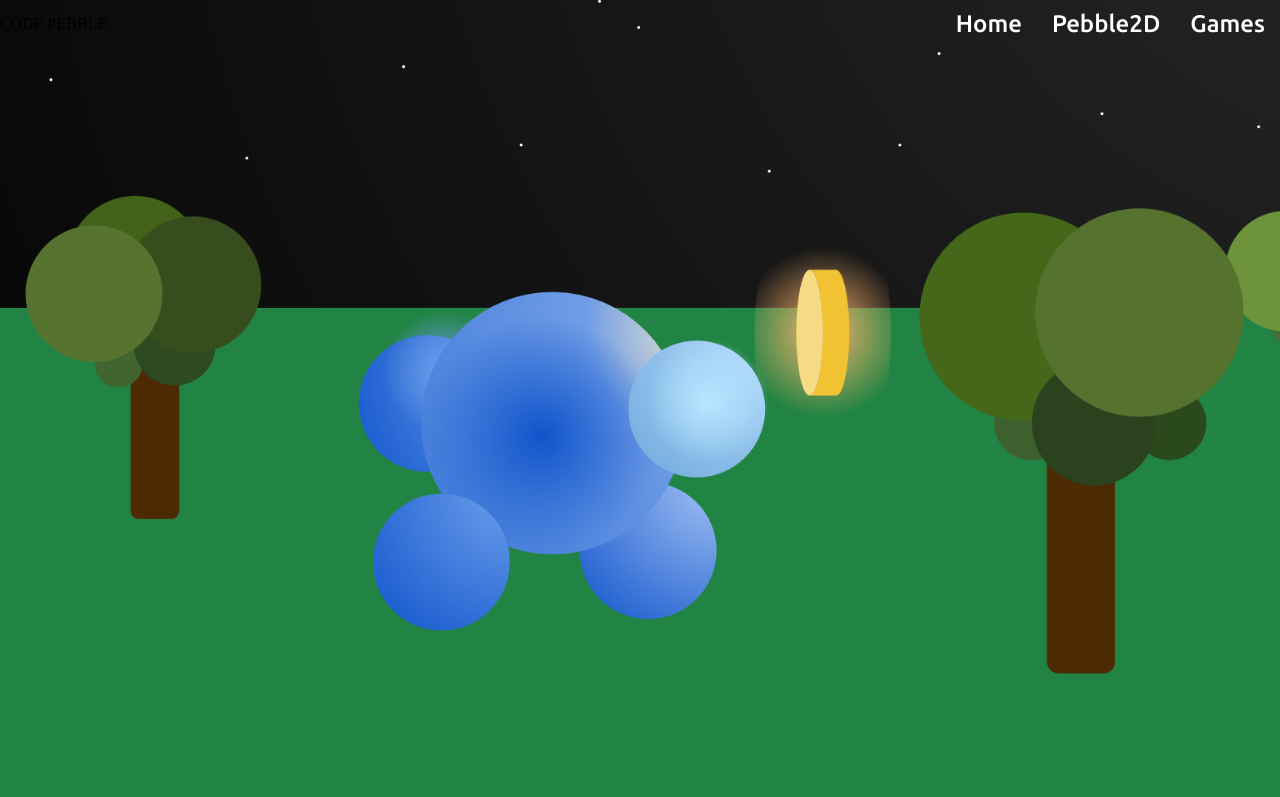
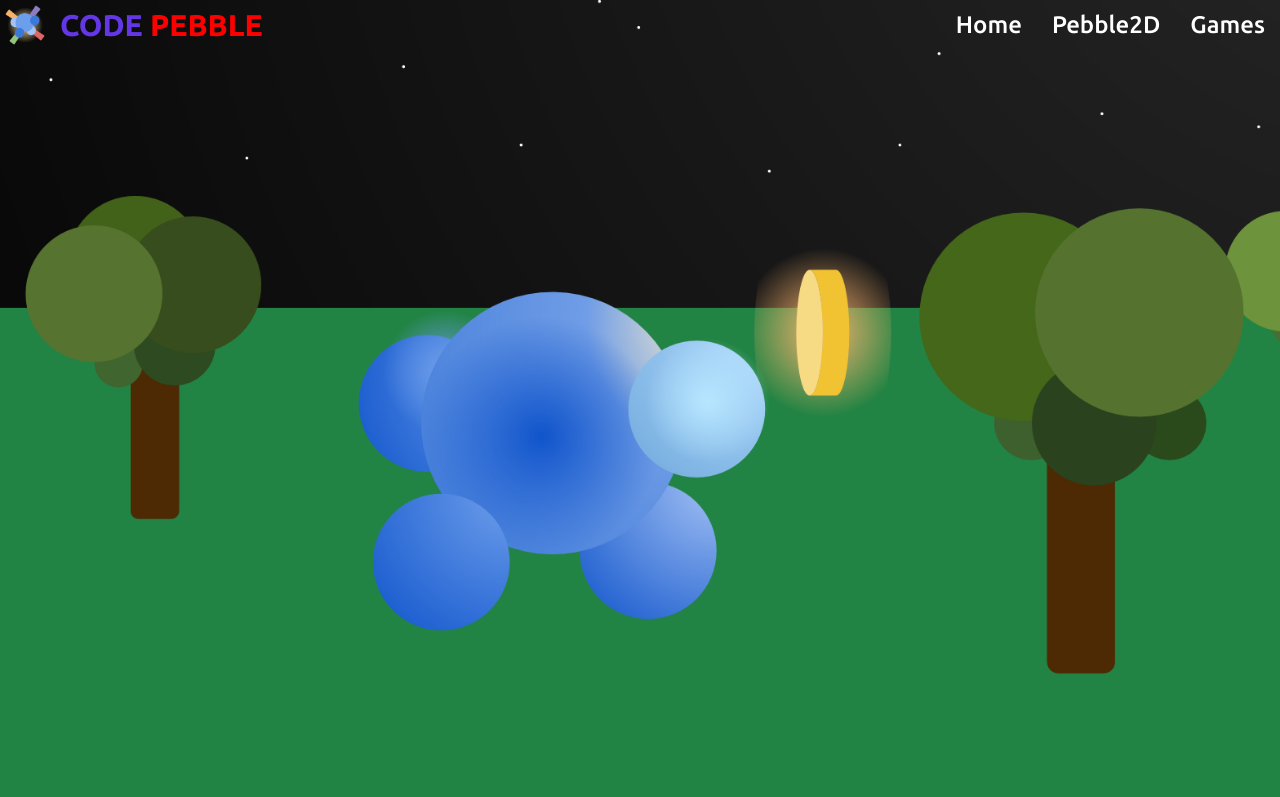
Before and after one commit to Jonster5/codepebble, a website: page public/index.html in a window 1280 px wide. Shown: the top 797 px of the page. Drawn offline with Linux system fonts and the light colour scheme.

Commit message:
added logo and title

```diff
--- a/public/css/style.css
+++ b/public/css/style.css
@@ -40,6 +40,7 @@ body {
     background-position: center;
     background-repeat: no-repeat;
     background-size: cover;
+    z-index: -10;
 }
 
 .nav {
@@ -65,7 +66,7 @@ body {
 }
 
 .nav_item:hover {
-    background: rgba(255, 255, 255, 0.3);
+    background: rgba(255, 255, 255, 0.1);
     cursor: pointer;
 }
 
@@ -74,7 +75,31 @@ body {
 }
 
 .nav_logo_img {
-    background: url('../images/CH_Logo.png');
+    max-width: 40px;
+    max-height: 40px;
+    margin: 5px;
+    user-select: none;
+}
+
+.nav_logo_img:hover {
+    cursor: pointer;
+    user-select: none;
+}
+
+.nav_logo_text {
+    font-family: "Ubuntu-Heavy";
+    color: #6337e6;
+    font-size: 30px;
+    padding: 5px 10px;
+    user-select: none;
+}
+
+.nav_logo_text strong {
+    color: red;
+}
+
+.nav_logo_text:hover {
+    cursor: pointer;
 }
 
 .nav_spacer {
--- a/public/index.html
+++ b/public/index.html
@@ -24,8 +24,8 @@
 
     <div class="background">
         <div class="nav">
-            <div class="nav_logo_img"></div>
-            <div class="nav_logo_text">CODE PEBBLE</div>
+            <img src="images/CH_Logo.png" class="nav_logo_img" />
+            <div class="nav_logo_text">CODE <strong>PEBBLE</strong></div>
             <div class="nav_spacer"></div>
             <a class="nav_item">Home</a>
             <a class="nav_item">Pebble2D</a>
```
